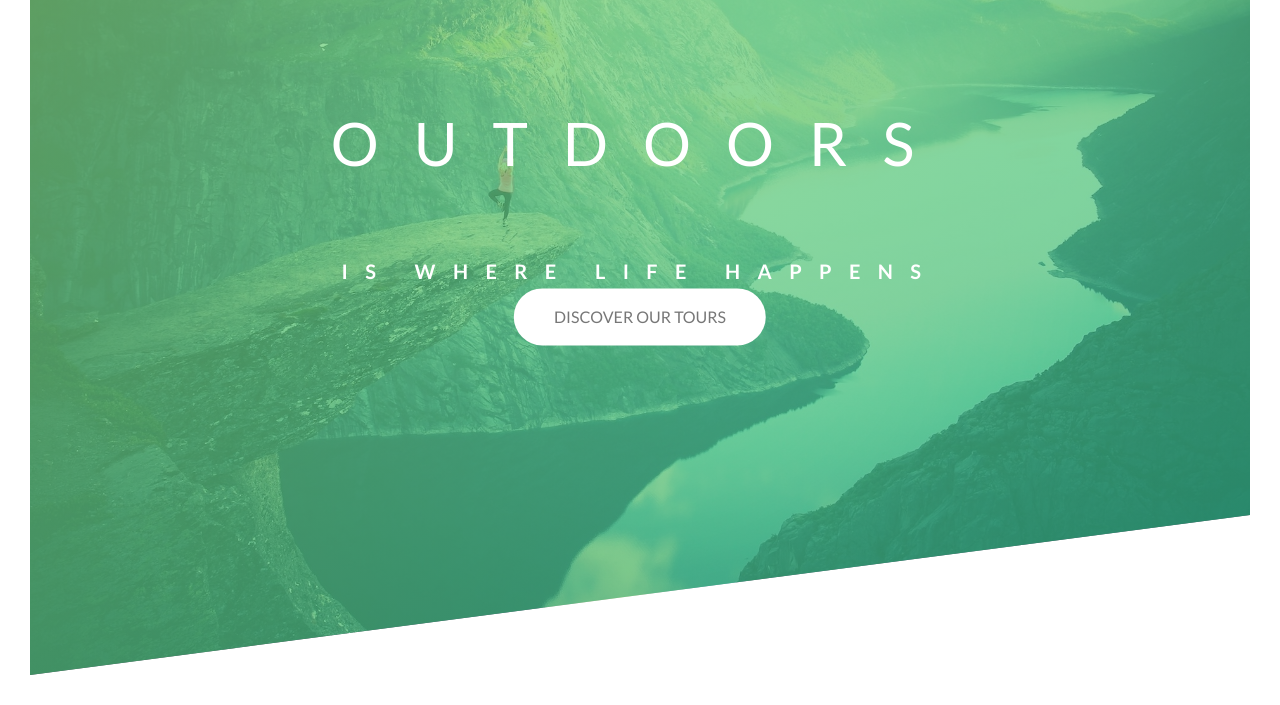
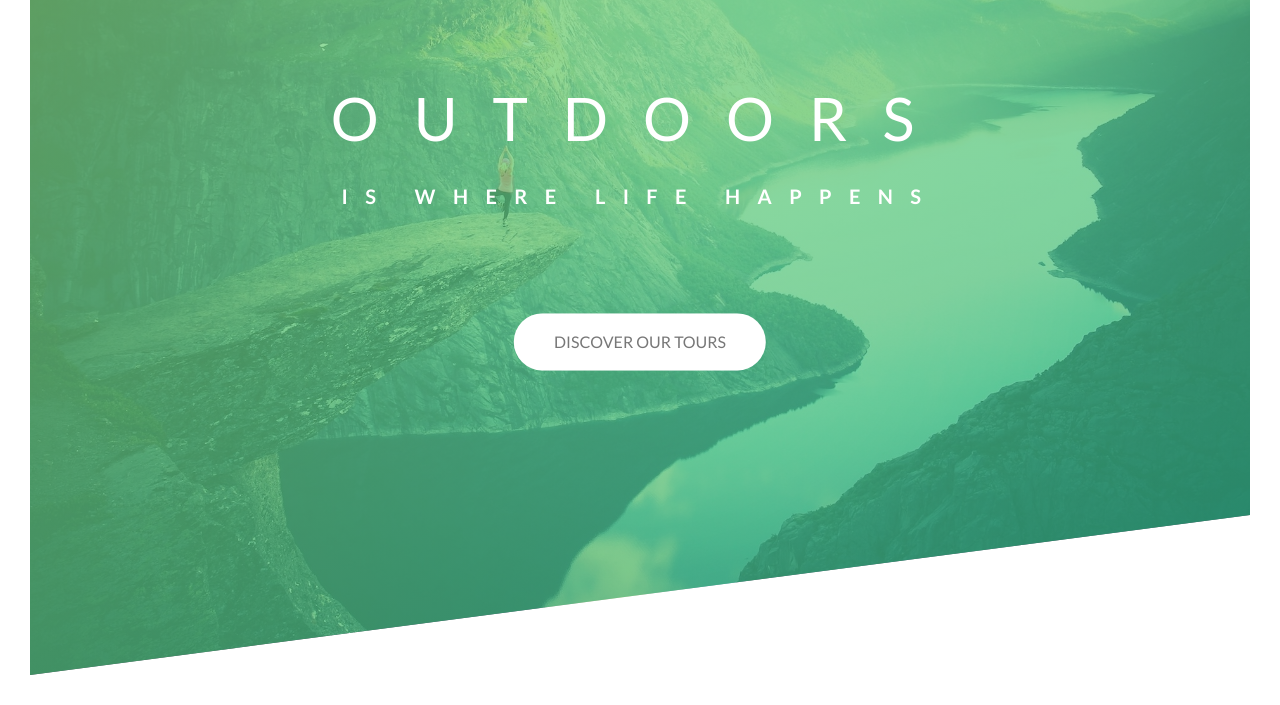
Before and after one commit to YuriyL-Git/ToursSite, a plain HTML site: page index.html in a window 1280 px wide. Shown: the part 115-820 px from the top of the page. Drawn offline with Linux system fonts and the light colour scheme.

Commit message:
feat: add button animation

```diff
--- a/css/style.css
+++ b/css/style.css
@@ -73,9 +73,9 @@ body {
   font-size: 60px;
   font-weight: 400;
   letter-spacing: 35px;
-  margin-bottom: 60px;
+  margin-bottom: 10px;
 
-  animation: moveInRight 1.2s ease-in-out;
+  animation: moveInRight 1s ease-in-out;
 }
 
 .heading-primary-sub {
@@ -84,7 +84,7 @@ body {
   font-weight: 700;
   letter-spacing: 17.4px;
 
-  animation: moveInLeft 1.2s ease-in-out;
+  animation: moveInLeft 1s ease-in-out;
 
 }
 
@@ -119,24 +119,71 @@ body {
   }
 }
 
+@keyframes moveInUp {
+  0% {
+    opacity: 0;
+    transform: translateY(200px);
+  }
+  100% {
+    opacity: 1;
+    transform: translateY(0);
+  }
+}
+
 .btn:link,
 .btn:visited {
+  margin-top: 100px;
   text-transform: uppercase;
   text-decoration: none;
   padding: 15px 40px;
   display: inline-block;
   border-radius: 2000px;
+  transition: all .2s;
+  position: relative;
+
 }
 
 .btn:hover {
   transform: translateY(-3px);
+  box-shadow: 0 10px 20px rgba(0, 0, 0, 0.2)
 }
 
 .btn:active {
   transform: translateY(-1px);
+  box-shadow: 0 5px 10px rgba(0, 0, 0, 0.2)
+
 }
 
 .btn-white {
   background-color: white;
   color: #777;
 }
+
+.btn::after {
+  content: '';
+  display: inline-block;
+  height: 100%;
+  width: 100%;
+  border-radius: 100px;
+  position: absolute;
+  top: 0;
+  left: 0;
+  z-index: -1;
+  transition: all .4s;
+  opacity: 0.2;
+}
+
+.btn-white::after {
+  background-color: white;
+}
+
+.btn:hover::after {
+  transform: scaleX(1.4) scaleY(1.6);
+  opacity: 0;
+}
+
+.btn-animated {
+  animation: moveInUp 0.3s ease-in-out 0.75s;
+  /*will apply starting styles before the animation starts*/
+  animation-fill-mode: backwards;
+}
--- a/index.html
+++ b/index.html
@@ -22,7 +22,7 @@
       <span class="heading-primary-main">Outdoors</span>
       <span class="heading-primary-sub">is where life happens</span>
     </h1>
-    <a href="#" class="btn btn-white">Discover our tours</a>
+    <a href="#" class="btn btn-white btn-animated">Discover our tours</a>
   </div>
 
 </header>
```
